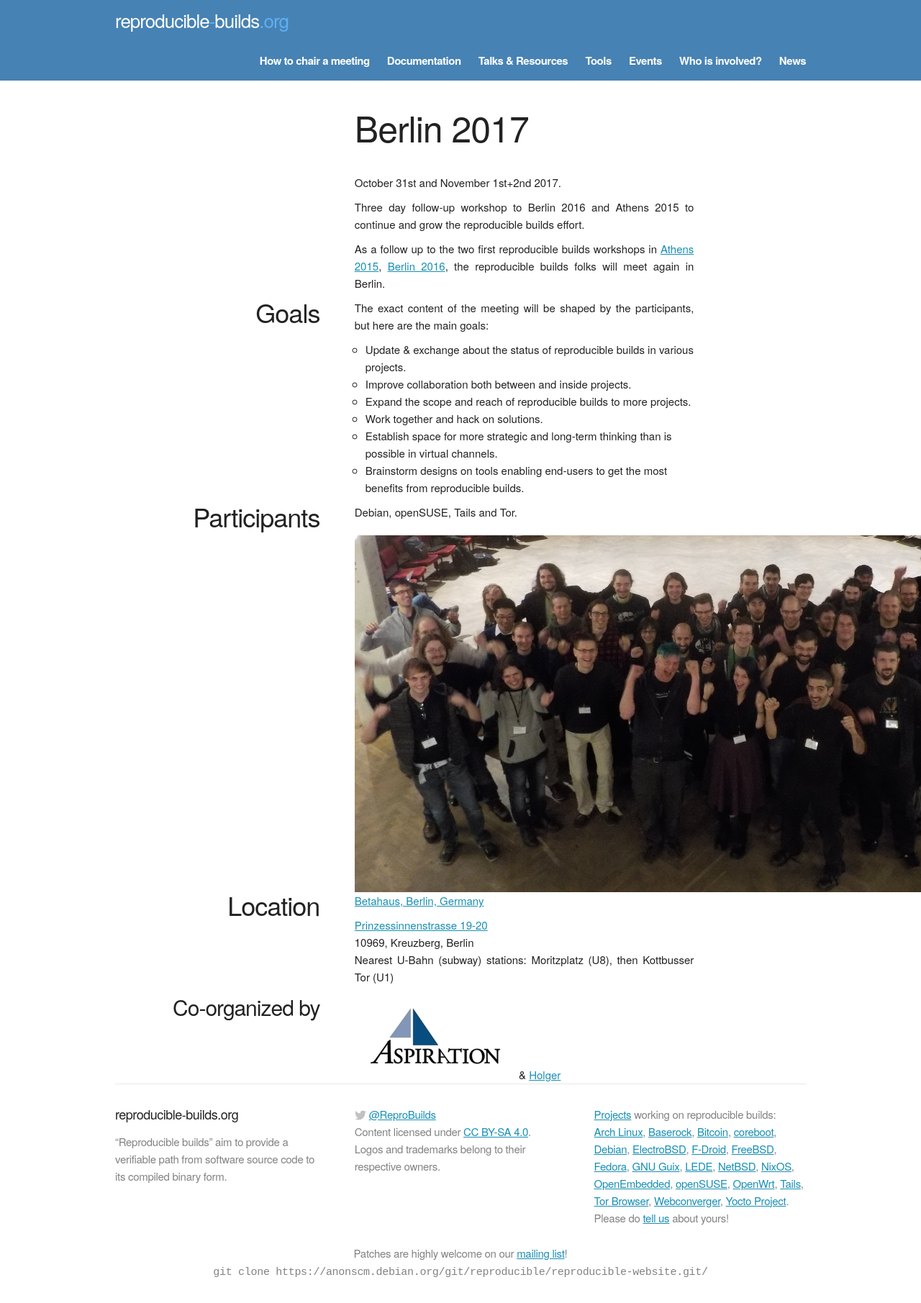
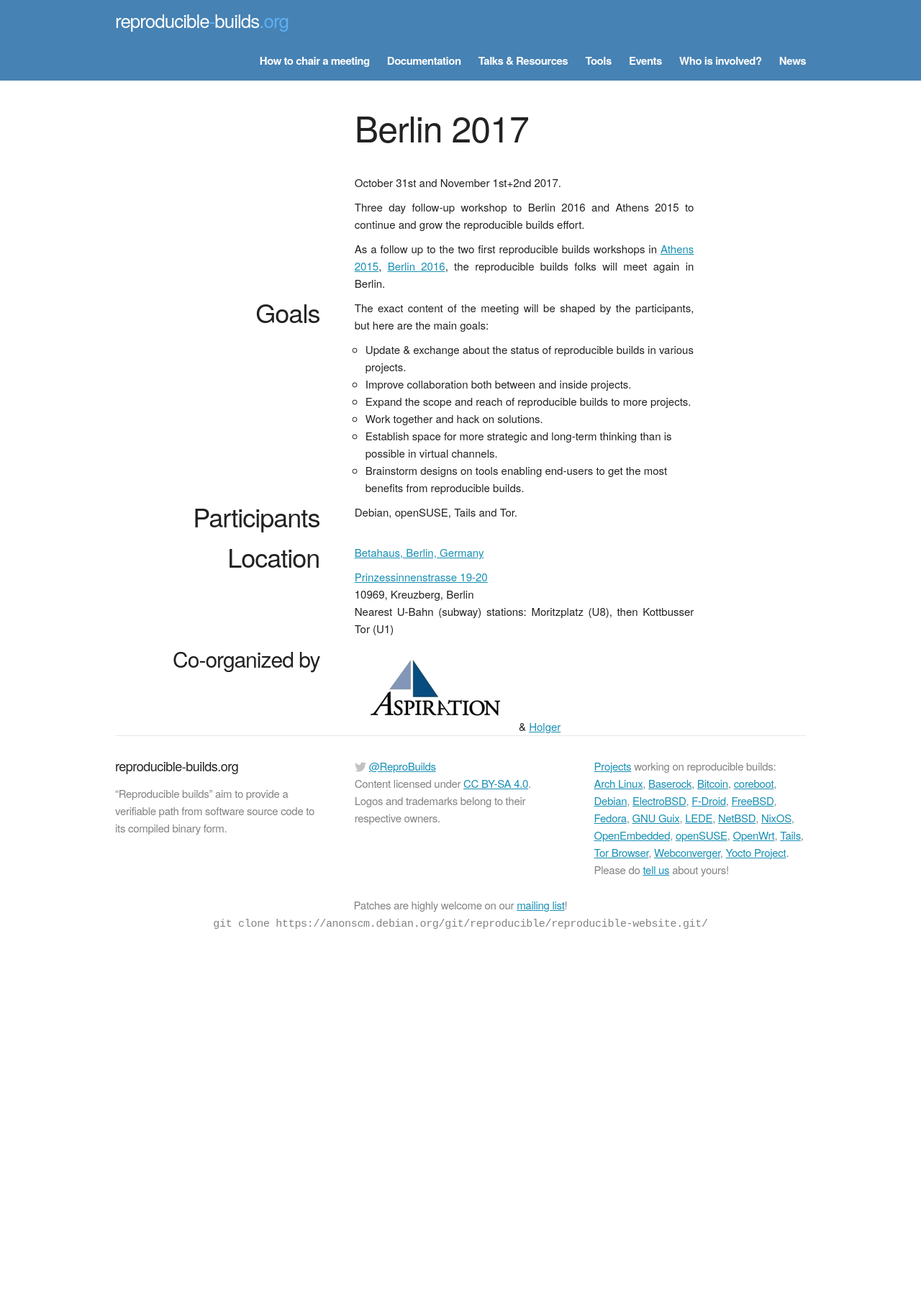
Before and after one commit to prototypefund/reproducible-website, a Jekyll site: the page built from _events/berlin2017.html, in a window 1280 px wide. Shown: the whole page at 72% size. Built offline with Jekyll 4.4.1, drawn with Linux system fonts in a browser that asks for light colours; some web fonts are replaced; after the commit the page ends 1327 px from its top, so only the background shows below that.

Commit message:
Berlin 2017: hide accidently added group pic from last year
Signed-off-by: Holger Levsen <holger@layer-acht.org>

```diff
--- a/_events/berlin2017.html
+++ b/_events/berlin2017.html
@@ -49,7 +49,7 @@
       Debian, openSUSE, Tails and Tor.
       <br />
     </p>
-    <img style="margin-top: 10px; vertical-align: top;" src="{{ "/images/groupphoto_rws2_berlin_2016_small.png" | prepend: site.baseurl }}" alt="Reproducible Summit 2 in Berlin 2016" />
+    <!-- img style="margin-top: 10px; vertical-align: top;" src="{{ "/images/groupphoto_rws2_berlin_2016_small.png" | prepend: site.baseurl }}" alt="Reproducible Summit 2 in Berlin 2016" / -->
  </div>
 </div>
 <!-- div class="row">
```
